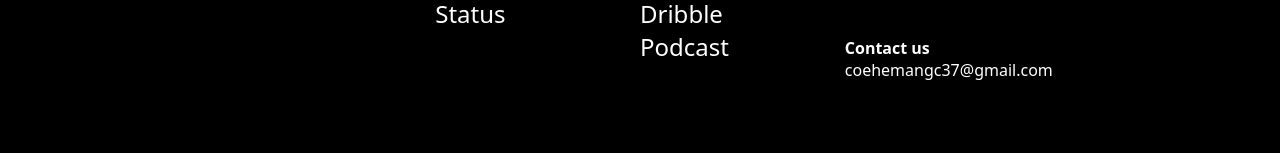
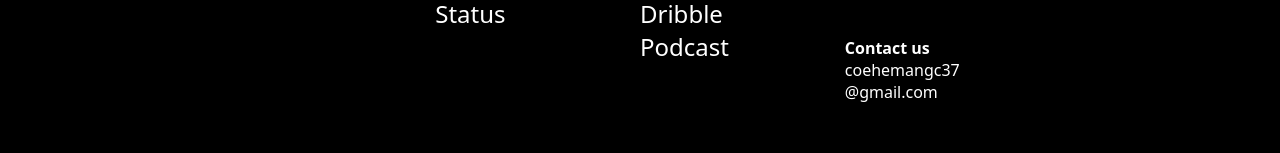
Before and after one commit to hemang111/My-Worst-start, a plain HTML site: page index.html in a window 1280 px wide. Shown: the part 1783-1936 px from the top of the page. Drawn offline with Linux system fonts and the light colour scheme.

Commit message:
Update index.html

```diff
--- a/index.html
+++ b/index.html
@@ -108,7 +108,7 @@
       <div class="item">
         <h6>Company</h6><a class="text1" href="">About Us</a><br><a class="text1" href="">Careers</a><br><a
           class="text1" href="">Legal</a><br><span id="contact">Contact us<br><a class="text12"
-            href="mailto:coehemangc37@gmail.com">coehemangc37@gmail.com</a></span>
+            href="mailto:coehemangc37@gmail.com">coehemangc37<br>@gmail.com</a></span>
       </div>
 
 
```
